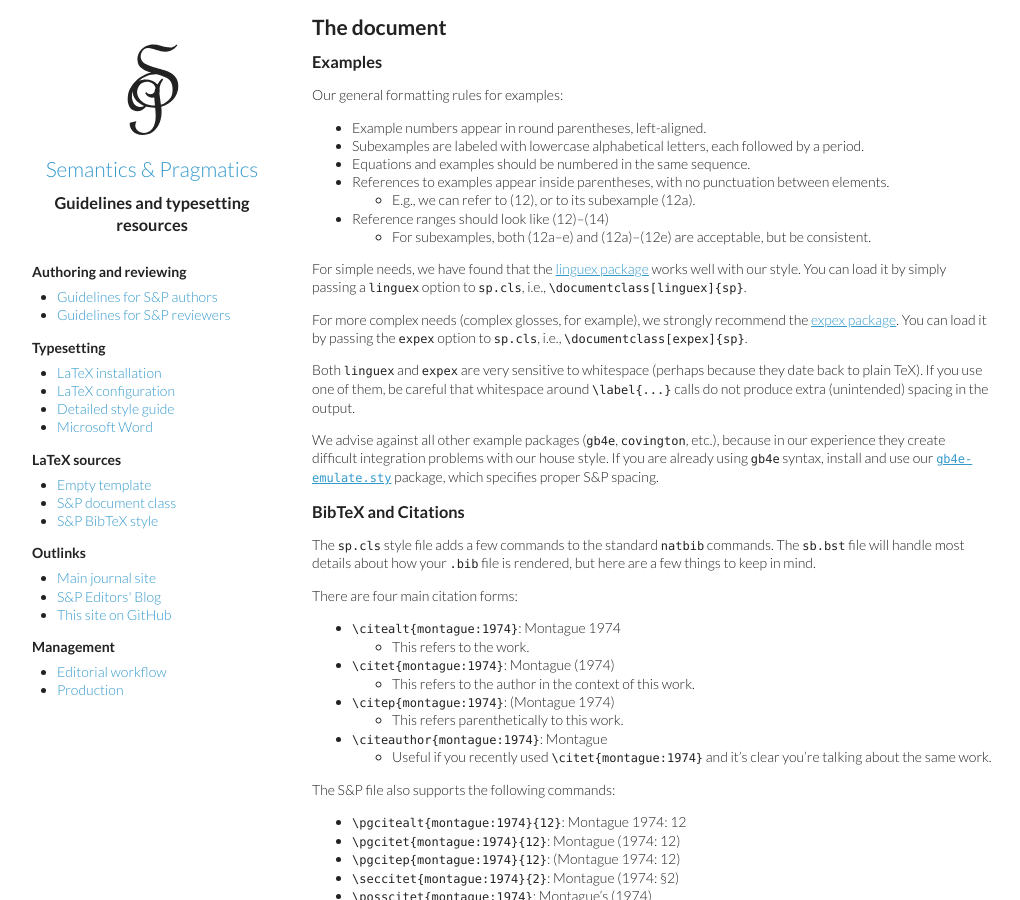
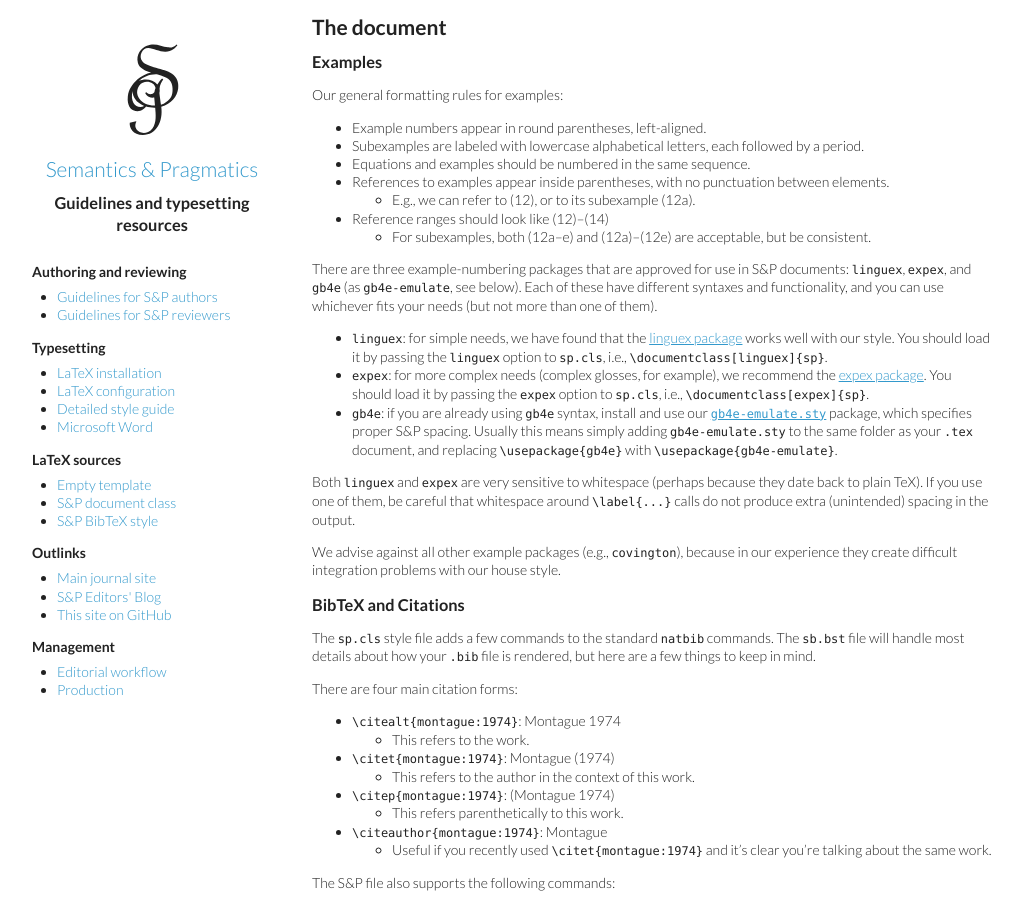
Before and after one commit to semprag/semprag.github.io, a Jekyll site: the page built from basics.md, in a window 1280 px wide and 900 px high, scrolled down 823 px. Shown: the whole window, without its empty margins (8-1028 px from the left). Built offline with Jekyll 4.4.1, drawn with Linux system fonts in a browser that asks for light colours.

Commit message:
Clarify example-numbering package usage

```diff
--- a/basics.md
+++ b/basics.md
@@ -47,14 +47,20 @@ Our general formatting rules for examples:
 - Reference ranges should look like (12)–(14)
   - For subexamples, both (12a–e) and (12a)–(12e) are acceptable, but be consistent.
 
-For simple needs, we have found that the [linguex package](https://ctan.org/pkg/linguex) works well with our style. You can load it by simply passing a `linguex` option to `sp.cls`, i.e., `\documentclass[linguex]{sp}`.
+There are three example-numbering packages that are approved for use in S&P documents: `linguex`, `expex`, and `gb4e` (as `gb4e-emulate`, see below).
+Each of these have different syntaxes and functionality, and you can use whichever fits your needs (but not more than one of them).
 
-For more complex needs (complex glosses, for example), we strongly recommend the [expex package](https://ctan.org/pkg/expex). You can load it by passing the `expex` option to `sp.cls`, i.e., `\documentclass[expex]{sp}`.
+- `linguex`: for simple needs, we have found that the [linguex package](https://ctan.org/pkg/linguex) works well with our style.
+  You should load it by passing the `linguex` option to `sp.cls`, i.e., `\documentclass[linguex]{sp}`.
+- `expex`: for more complex needs (complex glosses, for example), we recommend the [expex package](https://ctan.org/pkg/expex).
+  You should load it by passing the `expex` option to `sp.cls`, i.e., `\documentclass[expex]{sp}`.
+- `gb4e`: if you are already using `gb4e` syntax, install and use our [`gb4e-emulate.sty`](https://raw.githubusercontent.com/semprag/tex/master/gb4e-emulate.sty) package, which specifies proper S&P spacing.
+  Usually this means simply adding `gb4e-emulate.sty` to the same folder as your `.tex` document, and replacing `\usepackage{gb4e}` with `\usepackage{gb4e-emulate}`.
 
 Both `linguex` and `expex` are very sensitive to whitespace (perhaps because they date back to plain TeX).
 If you use one of them, be careful that whitespace around `\label{...}` calls do not produce extra (unintended) spacing in the output.
 
-We advise against all other example packages (`gb4e`, `covington`, etc.), because in our experience they create difficult integration problems with our house style. If you are already using `gb4e` syntax, install and use our [`gb4e-emulate.sty`](https://raw.githubusercontent.com/semprag/tex/master/gb4e-emulate.sty) package, which specifies proper S&P spacing.
+We advise against all other example packages (e.g., `covington`), because in our experience they create difficult integration problems with our house style.
 
 
 ### BibTeX and Citations
```
